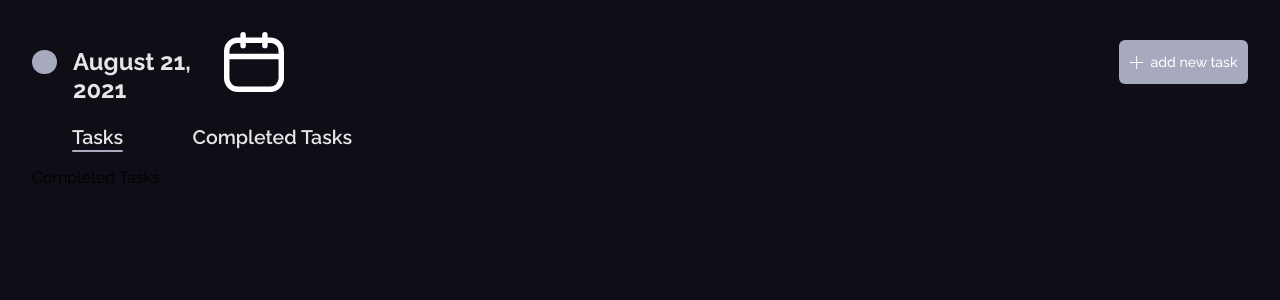
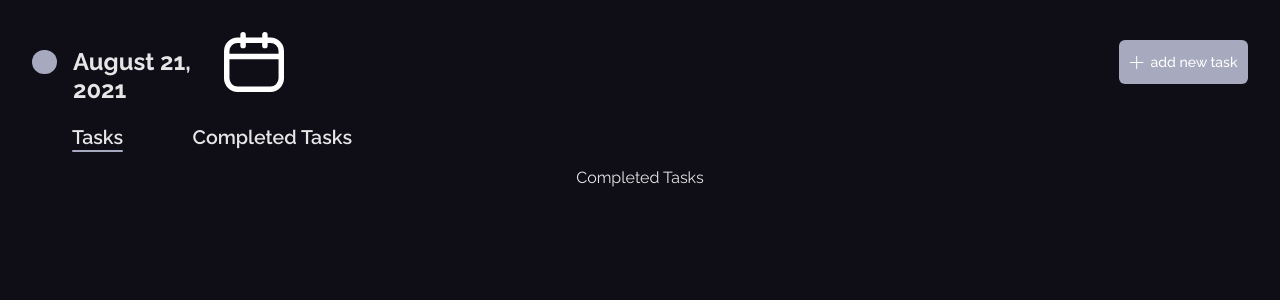
Before and after one commit to Adekxnle/checked, a React (Create React App) app: page /completed-tasks in a window 1280 px wide. Shown: the top 300 px of the page. Built offline with nearby package versions, Linux system fonts and the light colour scheme.

Commit message:
working on pages

```diff
--- a/src/App.css
+++ b/src/App.css
@@ -96,3 +96,12 @@ li .tabs {
   color: var(--off-white);
   font-weight: 400;
 }
+
+.completed-task-page {
+  text-align: center;
+}
+
+.completed-task-page p {
+  color: var(--off-white);
+  font-weight: 400;
+}
--- a/src/views/CompletedTasks.js
+++ b/src/views/CompletedTasks.js
@@ -1,6 +1,6 @@
 function CompletedTasks() {
   return (
-    <div>
+    <div className='completed-task-page'>
       <p>Completed Tasks</p>
     </div>
   );
```
